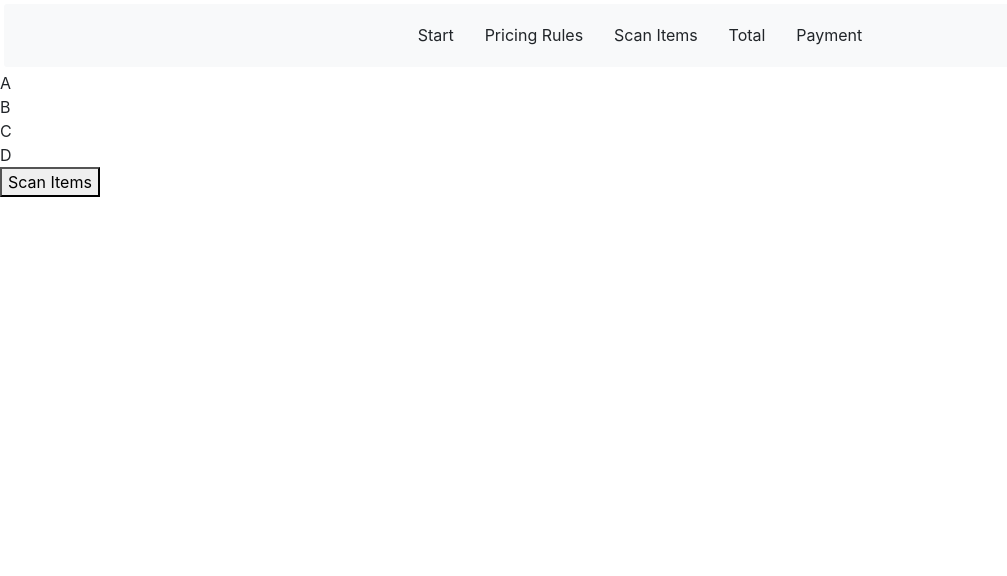
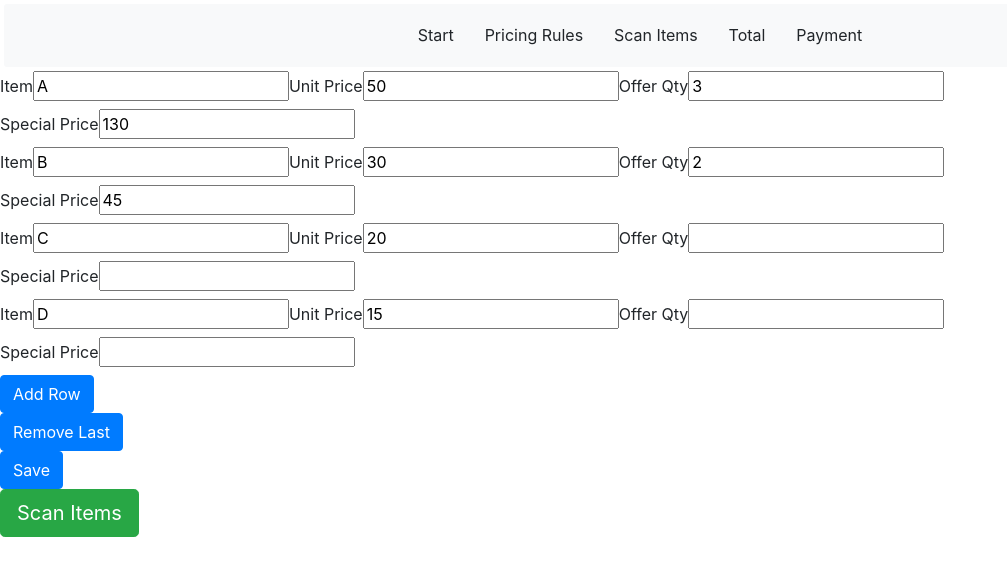
Before and after one commit to itismadalin/checkout-react-kata, a React (Create React App) app in the folder checkout-react-kata/: page /pricingrules in a window 1280 px wide. Shown: the top 576 px of the page, without its empty margins (0-1007 px from the left). Built offline with nearby package versions, Linux system fonts and the light colour scheme.

Commit message:
Add functionality for PricingRules

```diff
--- /dev/null
+++ b/checkout-react-kata/src/components/PricingRule/PricingRule.js
@@ -0,0 +1,53 @@
+import React, { Component } from 'react';
+
+class PricingRule extends Component {
+    render() {
+        return (
+            <div>
+                <label>
+                    Item
+                    <input onChange={this.handleItemIdChange} type="text" value={this.props.item.itemId} />
+                </label>
+                <label>
+                    Unit Price
+                    <input onChange={this.handleUnitPriceChange} type="text" value={this.props.item.unitPrice} />
+                </label>
+                <label>
+                Offer Qty
+                    <input onChange={this.handleOfferQtyChange} type="text" value={this.props.item.offerQty} />
+                </label>
+                <label>
+                    Special Price
+                    <input onChange={this.handleSpecialPriceChange} type="text" value={this.props.item.specialPrice} />
+                </label>
+            </div>
+        );
+    }
+
+    handleItemIdChange = (event) => {
+        let item = this.props.item;
+        item.itemId = event.target.value;
+        this.props.handlePricingRuleChange(item);
+    }
+
+    handleUnitPriceChange = (event) => {
+        let item = this.props.item;
+        item.unitPrice = event.target.value;
+        this.props.handlePricingRuleChange(item);
+    }
+
+    handleOfferQtyChange = (event) => {
+        let item = this.props.item;
+        item.offerQty = event.target.value;
+        this.props.handlePricingRuleChange(item);
+    }
+
+    handleSpecialPriceChange = (event) => {
+        let item = this.props.item;
+        item.specialPrice = event.target.value;
+        this.props.handlePricingRuleChange(item);
+    }
+
+}
+
+export default PricingRule;
--- a/checkout-react-kata/src/components/PricingRules/PricingRules.js
+++ b/checkout-react-kata/src/components/PricingRules/PricingRules.js
@@ -1,36 +1,74 @@
-import React, { Component } from 'react';
+import React, { Component } from "react";
 import { Link } from "@reach/router";
+import Button from "react-bootstrap/Button";
+import PricingRule from "../PricingRule/PricingRule";
 
 class PricingRules extends Component {
+  constructor () {
+      super();
+      this.handlePricingRuleChange = this.handlePricingRuleChange.bind(this);
+  }
+  state = {
+    data: [{"id": 0, "itemId": "A", "unitPrice": 50, "offerQty": 3, "specialPrice": 130},
+          {"id": 1, "itemId": "B", "unitPrice": 30, "offerQty": 2, "specialPrice": 45},
+          {"id": 2, "itemId": "C", "unitPrice": 20, "offerQty": "", "specialPrice": ""},
+          {"id": 3, "itemId": "D", "unitPrice": 15, "offerQty": "", "specialPrice": ""}]
+  };
+
+
   render() {
     return (
       <div>
+          {this.state.data.map((item, index)=>
+            <PricingRule handlePricingRuleChange={this.handlePricingRuleChange} key={index} item={item} />)}
         <div>
-        <table>
-                <thead>
-                    <tr>
-                        A
-                    </tr>
-                    <tr>
-                        B
-                    </tr>
-                    <tr>
-                        C
-                    </tr>
-                    <tr>
-                        D
-                    </tr>
-                </thead>
-                </table>
+          <Button onClick={this.handleAdd}>Add Row</Button>
+        </div>
+        <div>
+            { (this.state.data.length > 0) ? <Button onClick={this.handleRemove}>Remove Last</Button> : null}
+        </div>
+        <div>
+          <Button onClick={this.handleSave}>Save</Button>
         </div>
         <div>
           <Link to="/scanitems">
-        <button>Scan Items</button>
+            <Button variant="success" size="lg">
+              Scan Items
+            </Button>
           </Link>
         </div>
       </div>
     );
   }
+
+  handleAdd = () => {
+    this.state.data.push({"id": this.state.data.length, "itemId": "", "unitPrice": "", "offerQty": "", "specialPrice": ""});
+    this.setState(this.state);
+  };
+
+  handleSave = () => {
+    // console.log(this.state.data.length);
+    // console.log(this.state.data[4]);
+  }
+
+  handlePricingRuleChange = (item) => {
+    let data = this.state.data;
+    data[item.id] = item;
+    this.setState({
+        data: data
+      });
+    // console.log(this.state);
+  }
+
+  handleRemove = () => {
+      let data = this.state.data;
+      data.pop();
+      this.setState({
+        data: data
+      });
+      console.log(this.state);
+  }
+
 }
 
 export default PricingRules;
--- a/checkout-react-kata/src/components/ScanItems/ScanItems.js
+++ b/checkout-react-kata/src/components/ScanItems/ScanItems.js
@@ -3,6 +3,7 @@ import { Link } from "@reach/router";
 
 class ScanItems extends Component {
   render() {
+    console.log(this.props.data);
     return (
       <div>
         <label>Item:</label>
```
Lines whose indentation alone changed are shown as unchanged.
